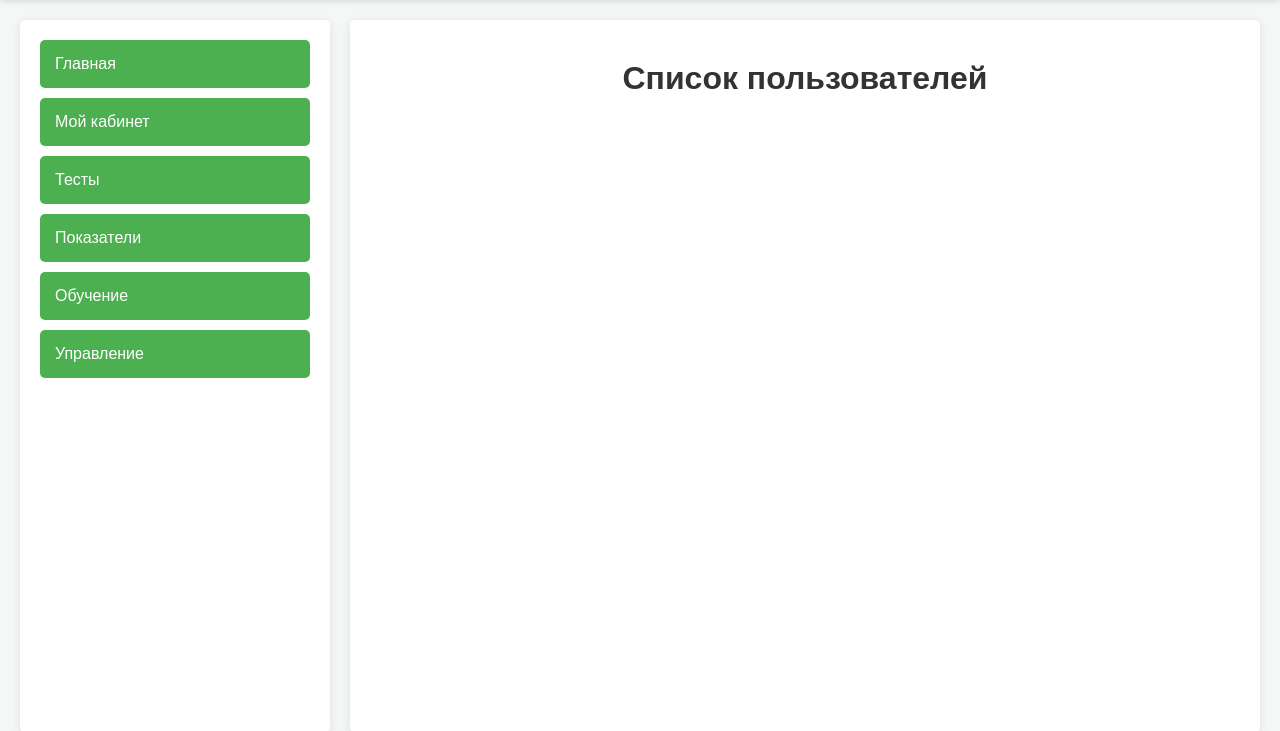
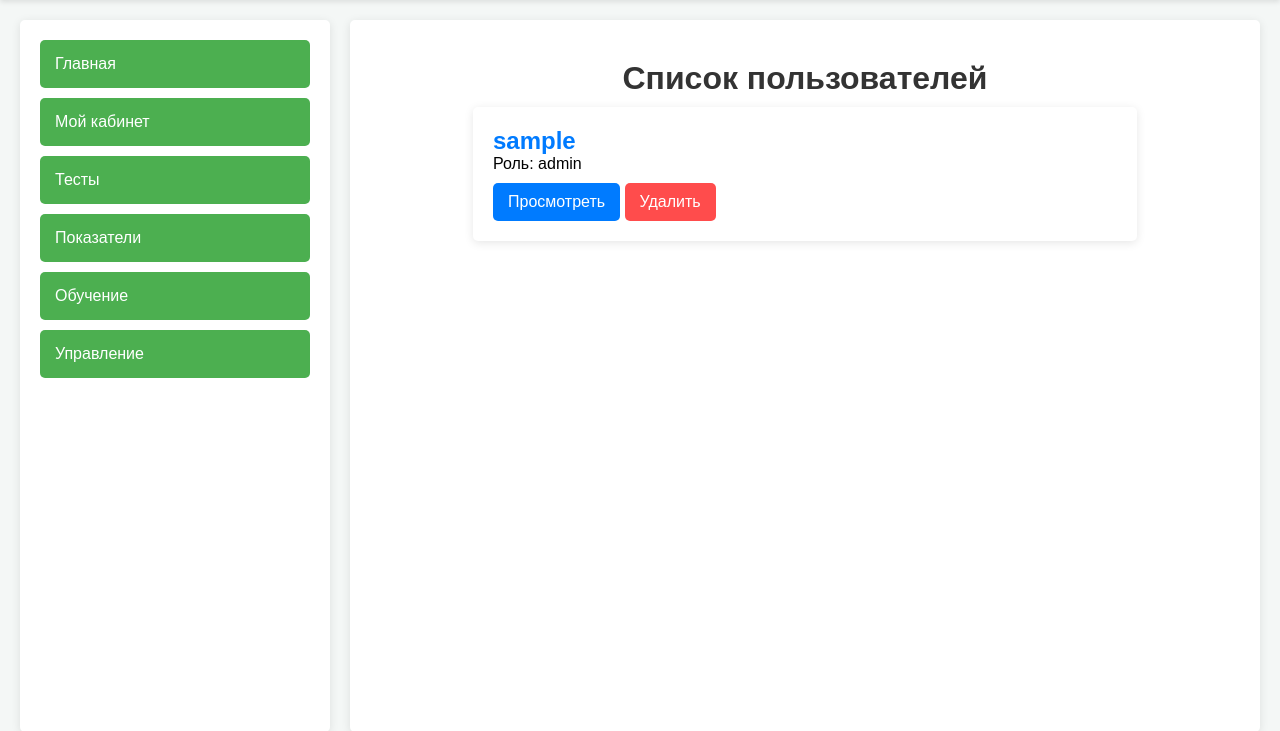
Before and after one commit to LeeGeller/study, a Django app: page /users/users/ in a window 1280 px wide. Shown: the part 48-779 px from the top of the page. Run offline with Django 4.2, Linux system fonts and the light colour scheme; the visitor is signed in with stand-in values (Sample User, id 1); data comes from the database, SQL or seed files in the repository.

Commit message:
Created field role for User and migrated

```diff
--- a/users/models.py
+++ b/users/models.py
@@ -1,6 +1,9 @@
 from django.contrib.auth.models import AbstractUser
+from django.db import models
+
 
 class User(AbstractUser):
+    role = models.CharField(max_length=300, verbose_name='Роль', blank=True, null=True)
 
     def __str__(self):
         return self.username
--- a/users/templates/users/user_list.html
+++ b/users/templates/users/user_list.html
@@ -91,8 +91,8 @@
         <div class="user-item">
             <h2>{{ user.username }}</h2>
             <p>Роль: {{ user.role }}</p>
-            <a href="{% url 'user_detail' user.pk %}" class="user-button">Просмотреть</a>
-            <a href="{% url 'user_delete' user.pk %}" class="delete-button">Удалить</a>
+            <a href="" class="user-button">Просмотреть</a>
+            <a href="" class="delete-button">Удалить</a>
         </div>
         {% endfor %}
     </div>
--- a/users/views.py
+++ b/users/views.py
@@ -10,3 +10,8 @@ class UsersListView(LoginRequiredMixin, ListView):
 
     def get_queryset(self):
         return User.objects.all()
+
+    def get_context_data(self, **kwargs):
+        context = super().get_context_data(**kwargs)
+        context['users'] = context['object_list']
+        return context
```
Also changed, not shown: users/migrations/0003_user_role.py (added).
